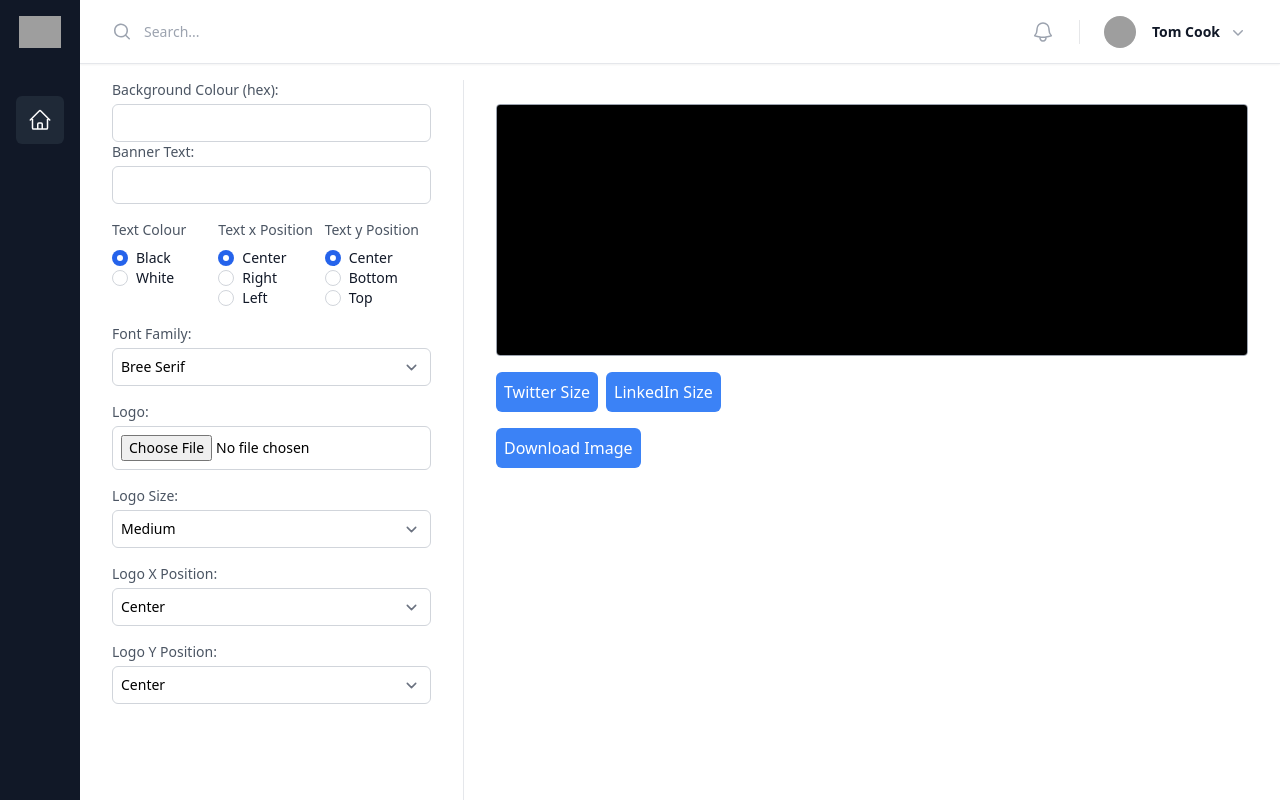
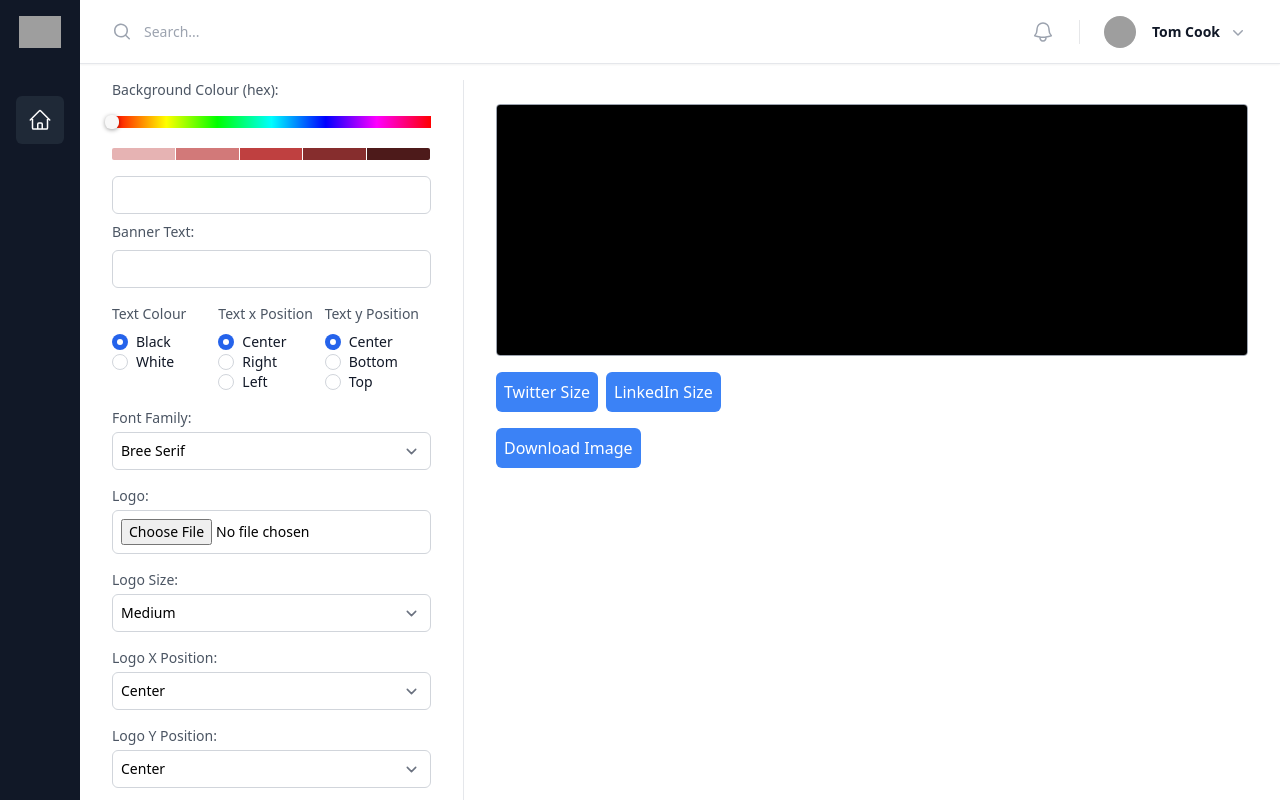
Before and after one commit to aindrajaya/sample-x-banner-generator, a React (Vite) app: page / in a window 1280 px wide. Built offline with nearby package versions, Linux system fonts and the light colour scheme; grey boxes are pictures that could not be loaded; a web font is replaced by a local one.

Commit message:
add color picker

```diff
--- a/src/App.jsx
+++ b/src/App.jsx
@@ -1,4 +1,6 @@
 import { Fragment, useState, useRef, useEffect } from 'react'
+import { SliderPicker } from 'react-color';
+
 import { Dialog, Menu, Transition } from '@headlessui/react'
 import {
   Bars3Icon,
@@ -141,8 +143,10 @@ export default function Example() {
     setSelectedFont(e.target.value);
   };
 
-  const handleHexColorChange = (e) => {
-    setHexColor(e.target.value);
+  const handleHexColorChange = (color) => {
+    if (color && color.hex) {
+      setHexColor(color.hex);
+    }
   };
 
   const handleBannerTextChange = (e) => {
@@ -426,23 +430,33 @@ export default function Example() {
 
         <aside className="fixed bottom-0 left-0 right-0 top-96 overflow-y-auto bg-white border-r border-gray-200 px-4 sm:left-20 sm:top-20 sm:w-96 sm:px-6 lg:px-8 xl:block">
           <form id="banner-data-form" className="mb-4">
-            <label htmlFor="hexColor" className="block text-sm font-medium text-gray-600">Background Colour (hex):</label>
+            <label htmlFor="hexColor" className="mb-4 block text-sm font-medium text-gray-600">
+              Background Colour (hex):
+            </label>
+
+            {/* Use the Circle Picker component */}
+            <SliderPicker
+              color={hexColor}
+              onChange={handleHexColorChange}
+            />
+
+            {/* Display the hex color value if needed */}
             <input
               type="text"
               id="hexColor"
               name="hexColor"
-              onChange={handleHexColorChange}
               value={hexColor}
-              className="mt-1 p-2 border border-gray-300 rounded-md focus:outline-none focus:ring focus:border-blue-300 block w-full sm:text-sm"
+              className="mt-4 p-2 border border-gray-300 rounded-md focus:outline-none focus:ring focus:border-blue-300 block w-full sm:text-sm"
+              readOnly
             />
-            <label htmlFor="bannerText" className="block text-sm font-medium text-gray-600">Banner Text:</label>
+            <label htmlFor="bannerText" className="mt-2 block text-sm font-medium text-gray-600">Banner Text:</label>
             <input
               type="text"
               id="bannerText"
               name="bannerText"
               onChange={handleBannerTextChange}
               value={bannerText}
-              className="mt-1 p-2 border border-gray-300 rounded-md focus:outline-none focus:ring focus:border-blue-300 block w-full sm:text-sm"
+              className="mt-2 p-2 border border-gray-300 rounded-md focus:outline-none focus:ring focus:border-blue-300 block w-full sm:text-sm"
             />
             <div className='flex flex-row'>
               <fieldset className="flex-1 mt-4">
```
